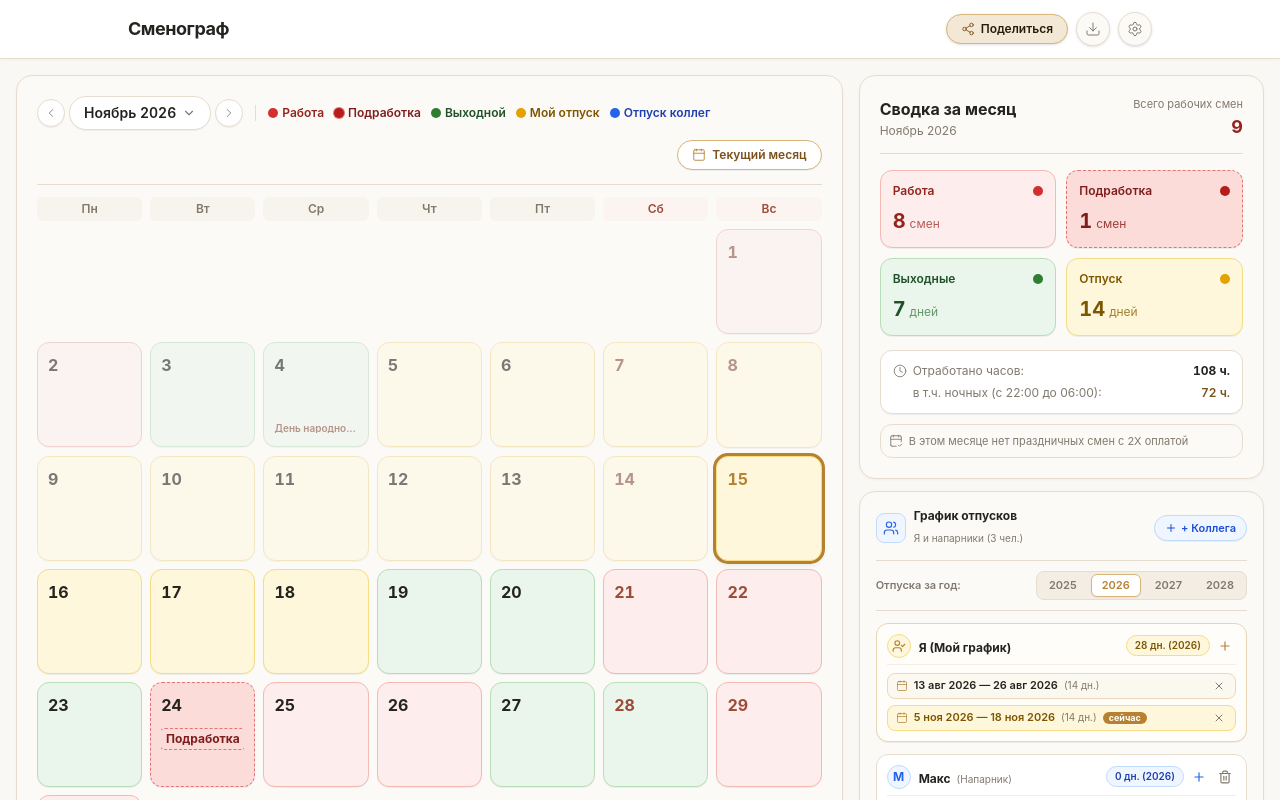
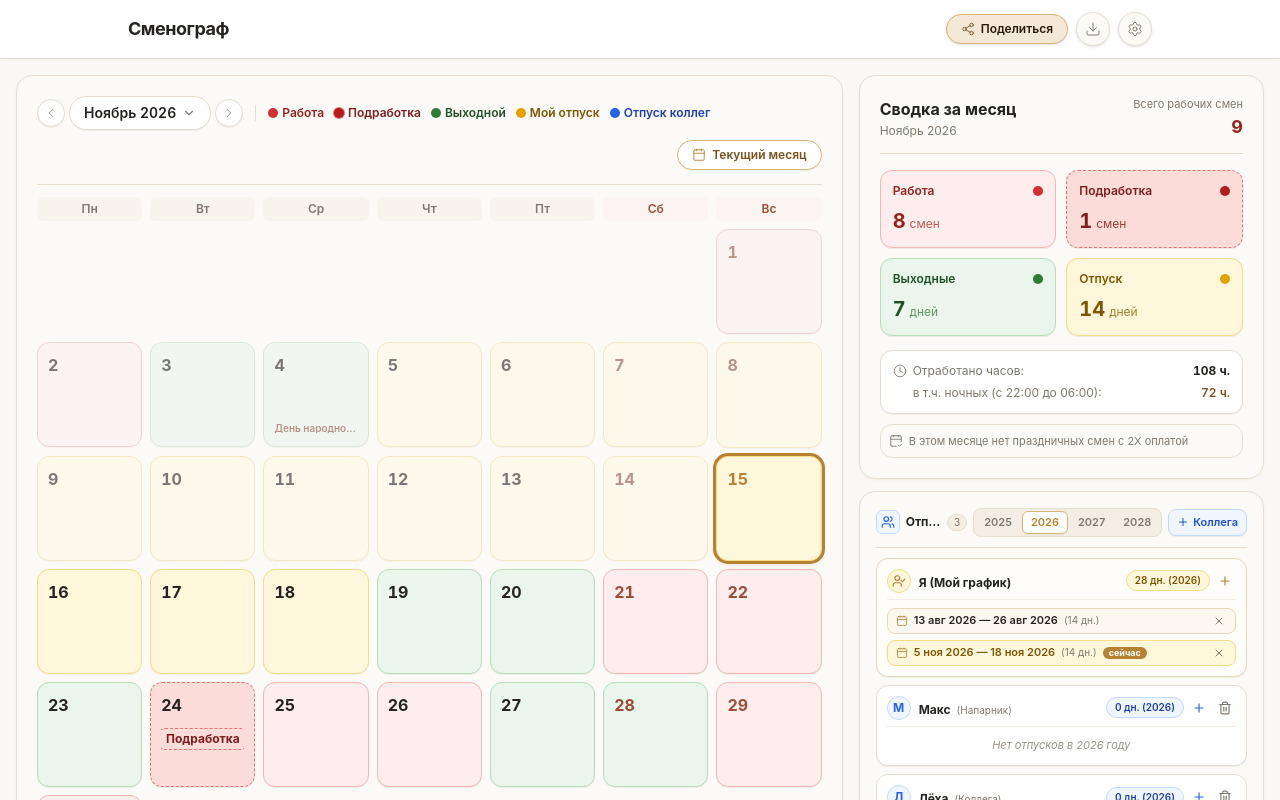
Before and after one commit to antajl/tabelium, a React (Vite) app: page / in a window 1280 px wide. Shown: the top 800 px of the page. Built offline with nearby package versions, Linux system fonts and the light colour scheme.

Commit message:
style: compact vacations card header into single unified row with year switcher and add action

```diff
--- a/src/components/ColleaguesVacationsCard.tsx
+++ b/src/components/ColleaguesVacationsCard.tsx
@@ -158,40 +158,23 @@ export const ColleaguesVacationsCard: React.FC<ColleaguesVacationsCardProps> = (
   };
 
   return (
-    <div className="bg-[#fcfaf7] rounded-2xl border border-[#e7ddcf] p-4 shadow-[0_1px_3px_rgba(45,30,15,0.04)]">
-      {/* Header */}
-      <div className="flex items-center justify-between pb-3 border-b border-[#e7ddcf]">
-        <div className="flex items-center gap-2">
-          <div className="p-1.5 rounded-lg bg-[#eff6ff] text-[#2563eb] border border-[#bfdbfe]">
-            <Users className="w-4 h-4" strokeWidth={1.75} />
+    <div className="bg-[#fcfaf7] rounded-2xl border border-[#e7ddcf] p-3 sm:p-4 shadow-[0_1px_3px_rgba(45,30,15,0.04)]">
+      {/* Single Compact Header Line */}
+      <div className="flex items-center justify-between gap-1.5 pb-2.5 border-b border-[#e7ddcf]">
+        {/* Left: Title with icon & count */}
+        <div className="flex items-center gap-1.5 min-w-0">
+          <div className="p-1 rounded-md bg-[#eff6ff] text-[#2563eb] border border-[#bfdbfe] shrink-0">
+            <Users className="w-3.5 h-3.5" strokeWidth={2} />
           </div>
-          <div>
-            <h3 className="text-xs font-bold text-[#252320]">График отпусков</h3>
-            <span className="text-[10px] text-[#81796e]">
-              Я и напарники ({colleagues.length} чел.)
+          <h3 className="text-xs font-bold text-[#252320] truncate">Отпуска</h3>
+          <span className="text-[10px] text-[#81796e] bg-[#f3ede4] px-1.5 py-0.2 rounded-full border border-[#e7ddcf] shrink-0">
+            {colleagues.length}
           </span>
         </div>
-        </div>
 
-        {!isReadOnly && (
-          <button
-            type="button"
-            onClick={() => setIsAddingColleague(true)}
-            className="inline-flex items-center gap-1 px-2.5 py-1 rounded-full text-[11px] font-semibold bg-[#eff6ff] hover:bg-[#dbeafe] text-[#1d4ed8] border border-[#bfdbfe] transition shadow-2xs cursor-pointer active:scale-95"
-            title="Добавить напарника"
-          >
-            <Plus className="w-3 h-3" strokeWidth={2} />
-            <span>+ Коллега</span>
-          </button>
-        )}
-      </div>
-
-      {/* Year Filter Tabs */}
-      <div className="flex items-center justify-between mt-2.5 pb-2.5 border-b border-[#e7ddcf]">
-        <span className="text-[11px] font-semibold text-[#81796e]">
-          Отпуска за год:
-        </span>
-        <div className="flex items-center gap-1 bg-[#f3ede4] p-0.5 rounded-lg border border-[#e7ddcf]">
+        {/* Right: Year pills + Add Colleague Button */}
+        <div className="flex items-center gap-1.5 shrink-0">
+          <div className="flex items-center gap-0.5 bg-[#f3ede4] p-0.5 rounded-lg border border-[#e7ddcf]">
             {[2025, 2026, 2027, 2028].map((y) => (
               <button
                 key={y}
@@ -202,7 +185,7 @@ export const ColleaguesVacationsCard: React.FC<ColleaguesVacationsCardProps> = (
                     onNavigateToPeriod(y, currentMonth);
                   }
                 }}
-              className={`px-2.5 py-0.5 rounded-md text-[11px] font-semibold transition cursor-pointer ${
+                className={`px-1.5 sm:px-2 py-0.5 rounded-md text-[11px] font-semibold transition cursor-pointer ${
                   selectedYear === y
                     ? 'bg-white text-[#b68231] border border-[#d8b57a] shadow-xs'
                     : 'text-[#81796e] hover:text-[#252320]'
@@ -211,6 +194,19 @@ export const ColleaguesVacationsCard: React.FC<ColleaguesVacationsCardProps> = (
                 {y}
               </button>
             ))}
+          </div>
+
+          {!isReadOnly && (
+            <button
+              type="button"
+              onClick={() => setIsAddingColleague(true)}
+              className="inline-flex items-center gap-1 px-2 py-1 rounded-lg text-[11px] font-semibold bg-[#eff6ff] hover:bg-[#dbeafe] text-[#1d4ed8] border border-[#bfdbfe] transition shadow-2xs cursor-pointer active:scale-95"
+              title="Добавить напарника"
+            >
+              <Plus className="w-3 h-3" strokeWidth={2} />
+              <span className="hidden sm:inline">Коллега</span>
+            </button>
+          )}
         </div>
       </div>
 
@@ -361,7 +357,7 @@ export const ColleaguesVacationsCard: React.FC<ColleaguesVacationsCardProps> = (
       )}
 
       {/* Colleagues and Self List */}
-      <div className="mt-3 flex flex-col gap-3">
+      <div className="mt-2.5 flex flex-col gap-2">
         {colleagues.map((person) => {
           const isSelf = person.isSelf;
           const yearVacations = getVacationsForYear(person.vacations);
```
Lines whose indentation alone changed are shown as unchanged.
